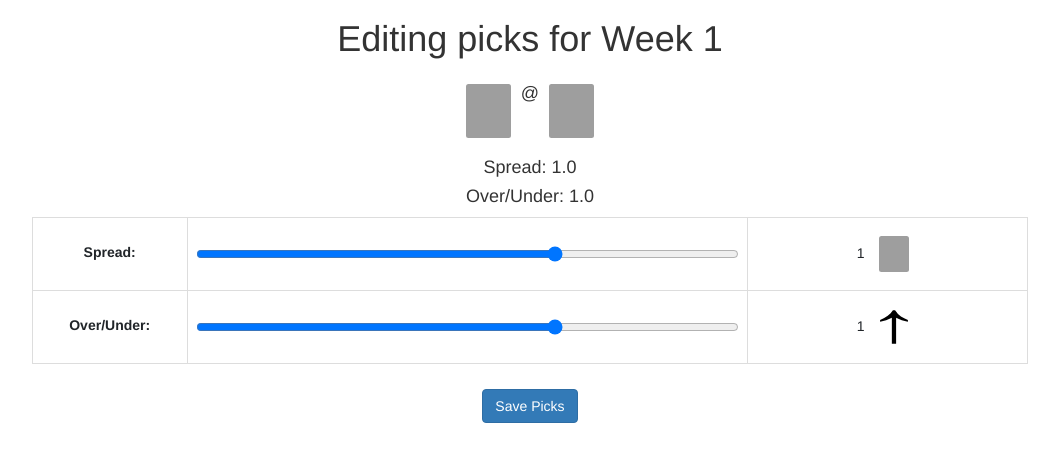
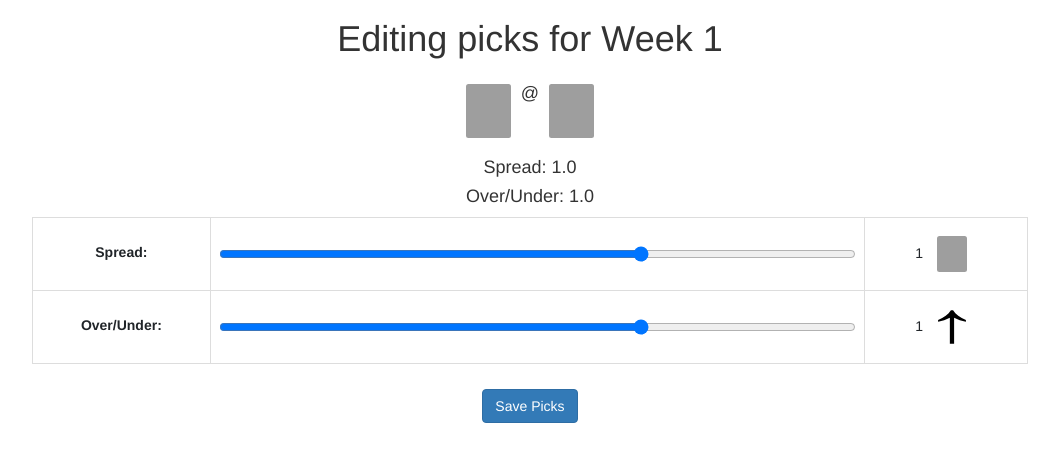
Before and after one commit to tathomas/footballShark, a Django app: page /edit_picks/ in a window 1280 px wide. Shown: the part 61-523 px from the top of the page, without its empty margins (120-1179 px from the left). Run offline with Django 3.2, Linux system fonts and the light colour scheme; a user stored in the database is signed in; tables that the repository leaves empty hold one stand-in row (values such as "Sample post"); some libraries are stand-ins or nearby versions; grey boxes are pictures that could not be loaded.

Commit message:
added media breakpoint different

```diff
--- a/app/templates/app/edit_picks.html
+++ b/app/templates/app/edit_picks.html
@@ -155,7 +155,7 @@
                                                     <tr>
                                                         <td class="col-xs-1"><label for="line_bet">Spread:</label></td>
                                                         <td class="col-xs-4">{{ form.line_bet }}</td>
-                                                        <td class="col-xs-2">
+                                                        <td class="col-xs-2 col-md-1">
                                                             <p id="{{form.game_id.value}}line_bet" style="display: inline"></p>
                                                             {% with 'app/img/logos/'|add:game.team_1.icon_name|add:'.svg' as image_static %}
                                                             <img id="{{form.game_id.value}}away" src="{% static image_static %}" class="rounded"
@@ -174,7 +174,7 @@
                                                     <tr>
                                                         <td class="col-xs-1"><label for="ou_bet">Over/Under:</label></td>
                                                         <td class="col-xs-4">{{ form.ou_bet }}</td>
-                                                        <td class="col-xs-2">
+                                                        <td class="col-xs-2 col-md-1">
                                                             <p id="{{form.game_id.value}}ou_bet" style="display: inline"></p>
                                                             {% with 'app/img/logos/Under.svg' as image_static %}
                                                             <img id="{{form.game_id.value}}under" src="{% static image_static %}" class="rounded"
```
